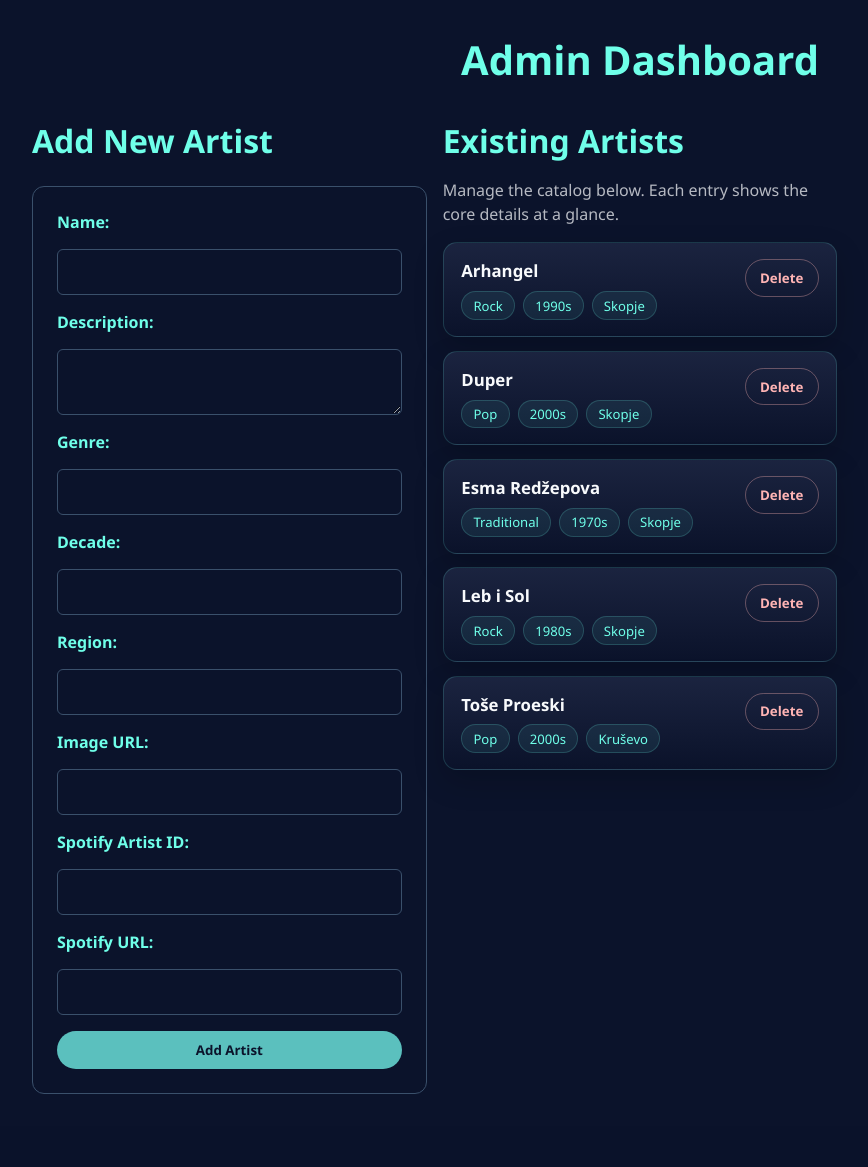
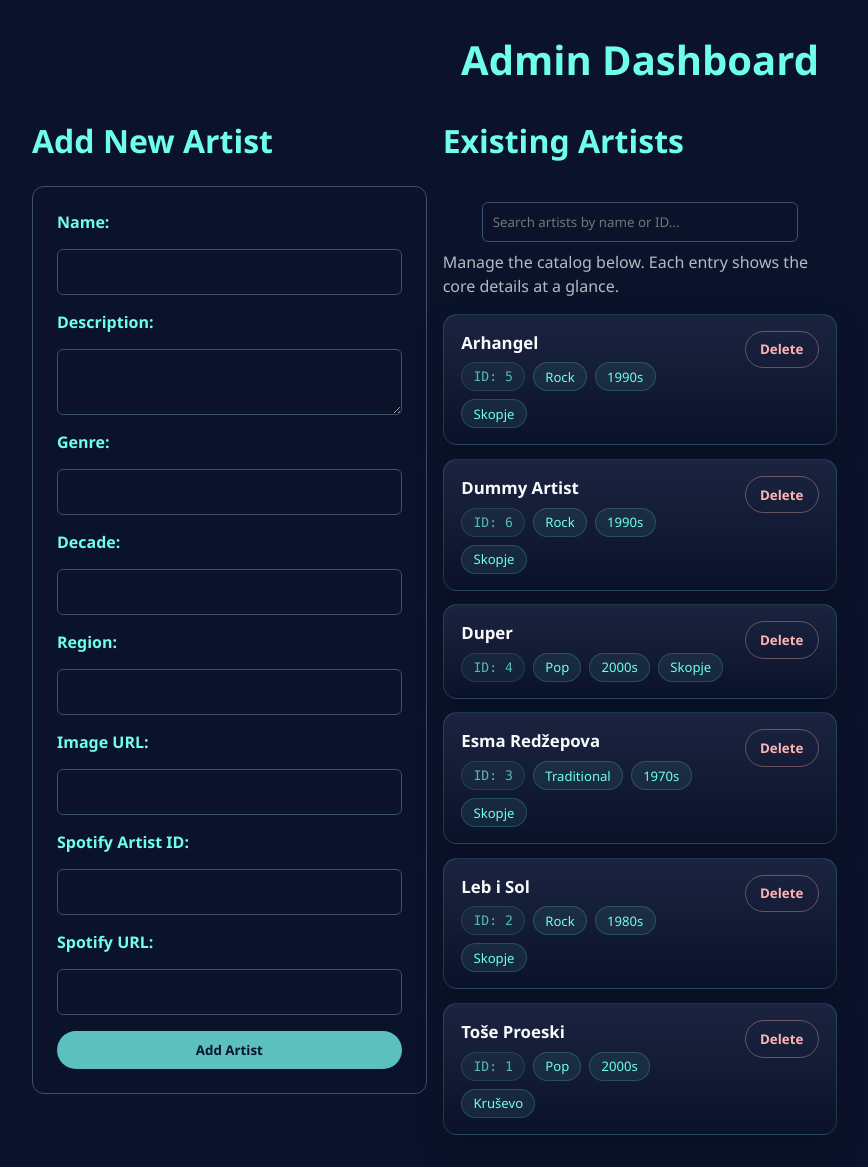
Before and after one commit to Evgenij31/macedonian-music-discovery, a Flask app: page /admin in a window 1280 px wide. Shown: the part 72-1239 px from the top of the page, without its empty margins (0-868 px from the left). Before the commit the page ends 1166 px from the top, so only its background shows below. Run offline with Flask 3, Linux system fonts and the light colour scheme; data comes from the database, SQL or seed files in the repository.

Commit message:
Created a custom 404 route. Implemented search func in admin.

```diff
--- a/app.py
+++ b/app.py
@@ -1,4 +1,4 @@
-from flask import Flask, render_template, jsonify, send_file
+from flask import Flask, render_template, jsonify, send_file, redirect, url_for
 import os
 import json
 from sqlalchemy import inspect, text
@@ -74,6 +74,11 @@ with app.app_context():
 # -------------------------
 
 # Route to serve main HTML page
+@app.route("/<path:path>")
+def catch_all(path):
+    return render_template("404.html"), 404
+
+# Route to serve main HTML page
 @app.route("/")
 def home():
     return render_template("index.html", active_page="home")
@@ -103,6 +108,13 @@ def admin():
     artists = Artist.query.order_by(Artist.name.asc()).all()
     return render_template("admin/index.html", active_page="admin", artists=artists)
 
+@app.route("/admin/delete_artist/<int:artist_id>", methods=["POST"])
+def delete_artist(artist_id):
+    artist = Artist.query.get_or_404(artist_id)
+    db.session.delete(artist)
+    db.session.commit()
+    return redirect(url_for("admin"))
+
 
 # Route to serve artist data as an API endpoint
 @app.route("/api/artists")
--- a/artists.json
+++ b/artists.json
@@ -48,5 +48,15 @@
     "image": "static/images/artists/arhangel.jpg",
     "spotify_artist_id": "7Ed6HtcARp9ahxFVxfit7o",
     "spotify_link": "https://open.spotify.com/artist/7Ed6HtcARp9ahxFVxfit7o?si=Jb5tm7CvRPSFu__Mzie9AQ"
+  },
+  {
+    "id": 6,
+    "name": "Dummy Artist",
+    "genre": "Rock",
+    "decade": "1990s",
+    "region": "Skopje",
+    "image": "static/images/artists/arhangel.jpg",
+    "spotify_artist_id": "7Ed6HtcARp9ahxFVxfit7o",
+    "spotify_link": "https://open.spotify.com/artist/7Ed6HtcARp9ahxFVxfit7o?si=Jb5tm7CvRPSFu__Mzie9AQ"
   }
 ]
--- a/static/css/style.css
+++ b/static/css/style.css
@@ -595,6 +595,16 @@ body {
   font-size: 0.82rem;
 }
 
+.admin-artist-id {
+  background: transparent;
+  border: none;
+  color: rgba(248, 250, 252, 0.5);
+  font-family: 'SF Mono', 'Fira Code', 'Monaco', monospace;
+  font-size: 0.75rem;
+  padding: 0.28rem 0.5rem;
+  opacity: 0.7;
+}
+
 .delete-artist-btn {
   background: transparent;
   color: #ffb4b4;
--- /dev/null
+++ b/templates/404.html
@@ -0,0 +1,2 @@
+Страницата не е пронајдена. Ве молиме проверете ја URL адресата и обидете се
+повторно.
--- a/templates/admin/index.html
+++ b/templates/admin/index.html
@@ -49,6 +49,14 @@
         </div>
         <div class="artist-list">
           <h2>Existing Artists</h2>
+          <div class="search-container">
+            <input
+              type="text"
+              id="artist-search"
+              class="artist-search-input"
+              placeholder="Search artists by name or ID..."
+            >
+          </div>
           <p class="artist-list-help">
             Manage the catalog below. Each entry shows the core details at a
             glance.
@@ -59,12 +67,19 @@
               <div class="admin-artist-main">
                 <strong>{{ artist.name }}</strong>
                 <div class="admin-artist-meta">
+                  <span class="admin-artist-id">ID: {{ artist.id }}</span>
                   <span>{{ artist.genre or "No genre" }}</span>
                   <span>{{ artist.decade or "No decade" }}</span>
                   <span>{{ artist.region or "No region" }}</span>
                 </div>
               </div>
-              <form method="POST" action="/admin/delete_artist/{{ artist.id }}">
+              <form
+                method="POST"
+                action="/admin/delete_artist/{{ artist.id }}"
+                onsubmit="
+                  return confirm('Delete this artist? This cannot be undone.');
+                "
+              >
                 <button type="submit" class="delete-artist-btn">Delete</button>
               </form>
             </li>
@@ -76,6 +91,61 @@
       </main>
     </div>
 
-    <!-- <script src="/static/js/app.js"></script> -->
+    <!-- Search functionality -->
+<script>
+  function filterArtists(query) {
+    const allItems = document.querySelectorAll('.admin-artist-item');
+    const filterValue = query.toLowerCase().trim();
+
+    if (!filterValue) {
+      allItems.forEach(item => item.style.display = '');
+      return;
+    }
+
+    const matcher = new RegExp(filterValue, 'i');
+    allItems.forEach(item => {
+      const name = item.querySelector('.admin-artist-main strong').textContent;
+      const id = item.querySelector('.admin-artist-id').textContent;
+      const genre = item.querySelectorAll('.admin-artist-meta span')[1].textContent;
+      const decade = item.querySelectorAll('.admin-artist-meta span')[2].textContent;
+      const region = item.querySelectorAll('.admin-artist-meta span')[3].textContent;
+
+      const shouldShow = matcher.test(name) || matcher.test(id) ||
+        matcher.test(genre) || matcher.test(decade) || matcher.test(region);
+      item.style.display = shouldShow ? '' : 'none';
+    });
+  }
+
+  // Debounce input for better performance
+  document.getElementById('artist-search').addEventListener('input', function(e) {
+    clearTimeout(this.debounceTimer);
+    this.debounceTimer = setTimeout(() => {
+      filterArtists(this.value);
+    }, 300);
+  });
+</script>
+
+<style>
+.search-container {
+  margin: 1rem 0;
+  display: flex;
+  justify-content: center;
+}
+.artist-search-input {
+  width: 80%;
+  max-width: 400px;
+  padding: 0.6rem;
+  border-radius: 6px;
+  border: 1px solid var(--indigo-muted);
+  background-color: var(--deep-void);
+  color: var(--text-light);
+}
+.artist-search-input:focus {
+  border-color: var(--mint-light);
+  outline: none;
+}
+</style>
+
+<!-- <script src="/static/js/app.js"></script> -->
   </body>
 </html>
```
